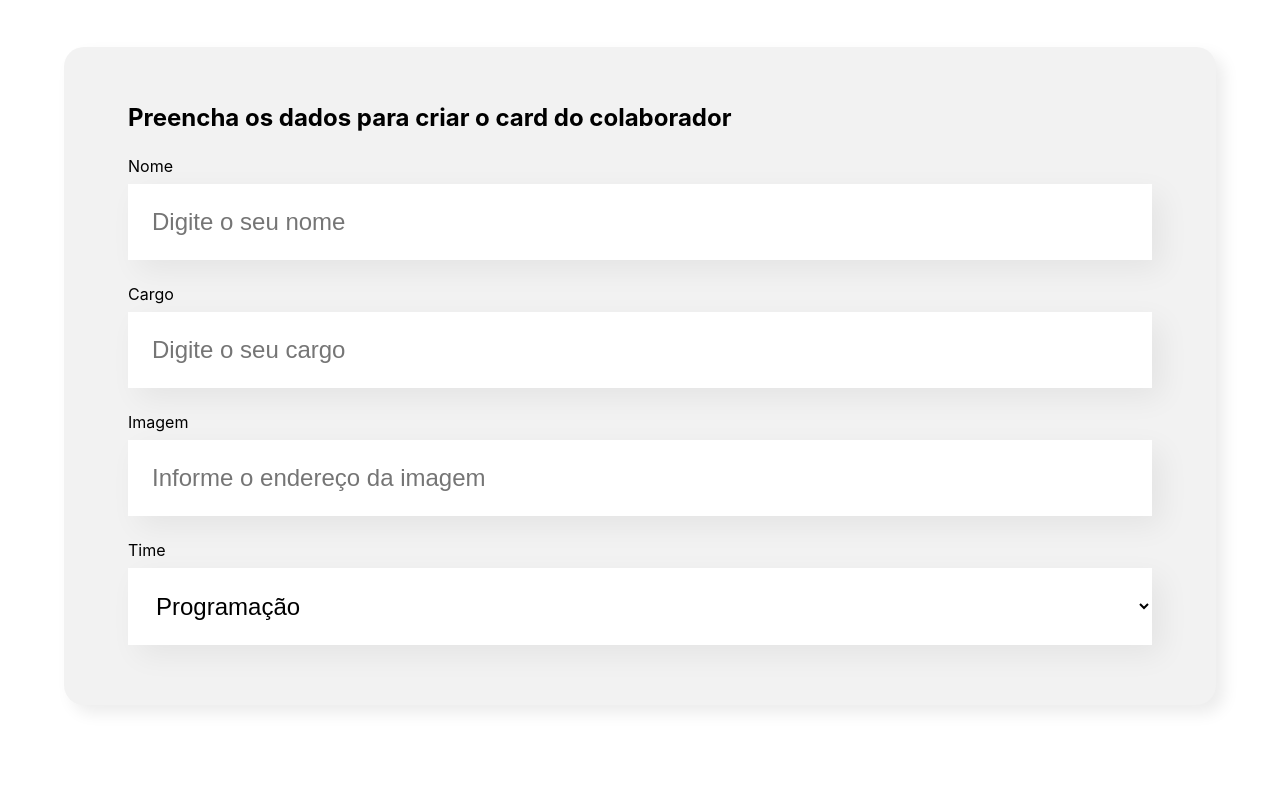
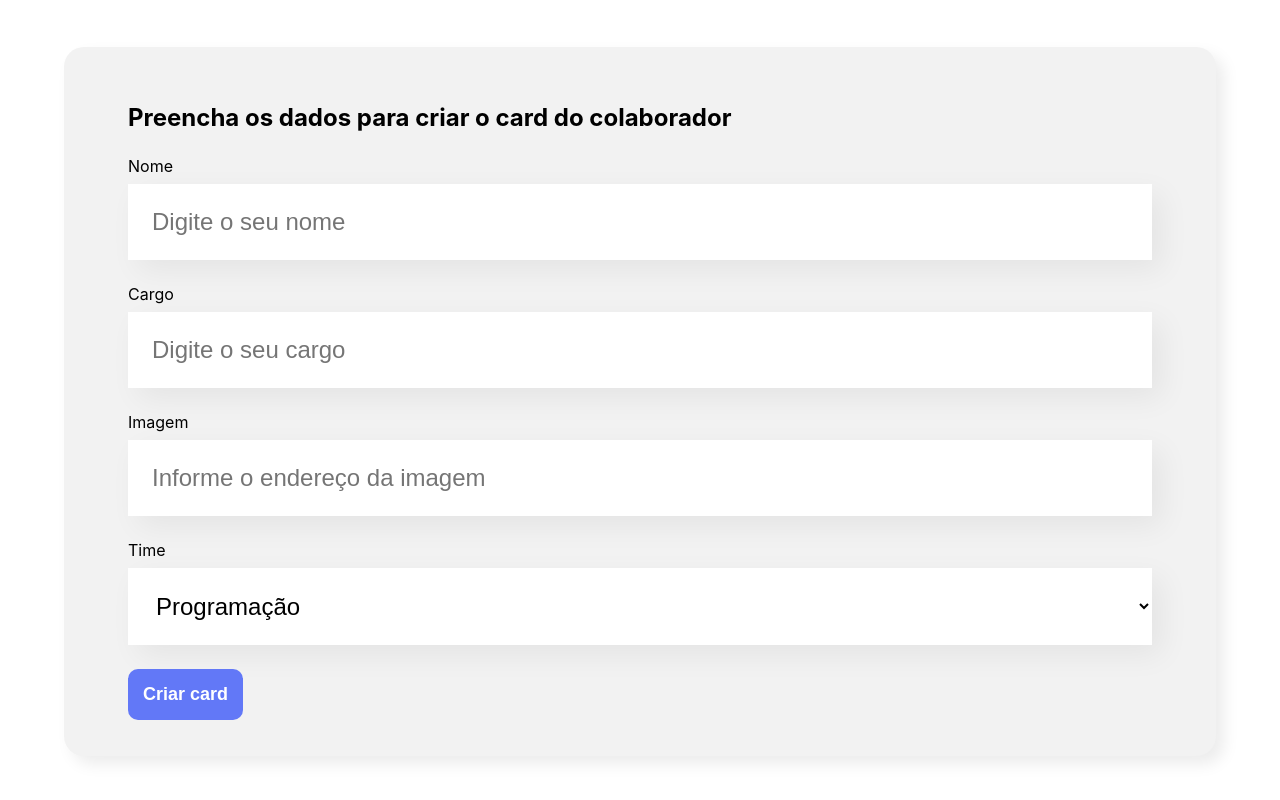
Before and after one commit to GGhiaroni/organo-react, a React (Create React App) app: page / in a window 1280 px wide. Shown: the part 593-1393 px from the top of the page. Built offline with nearby package versions, Linux system fonts and the light colour scheme.

Commit message:
criando o botao do card

```diff
--- /dev/null
+++ b/src/componentes/Button/Button.css
@@ -0,0 +1,14 @@
+.botao {
+  background-color: #6278f7;
+  border-radius: 10px;
+  font-weight: 700;
+  font-size: 18px;
+  padding: 15px;
+  border: none;
+  cursor: pointer;
+  color: #fff;
+}
+
+.botao:hover {
+  background-color: #3349c8;
+}
--- /dev/null
+++ b/src/componentes/Button/index.js
@@ -0,0 +1,7 @@
+import "./Button.css";
+
+const Button = (props) => {
+  return <button className="botao">{props.children}</button>;
+};
+
+export default Button;
--- a/src/componentes/Formulario/index.js
+++ b/src/componentes/Formulario/index.js
@@ -1,3 +1,4 @@
+import Button from "../Button";
 import DropdownMenu from "../DropdownMenu";
 import InputsTexto from "../InputTexto";
 import "./Formulario.css";
@@ -25,6 +26,7 @@ const Formulario = () => {
           placeholder="Informe o endereço da imagem"
         />
         <DropdownMenu label="Time" itens={times} />
+        <Button>Criar card</Button>
       </form>
     </section>
   );
```
